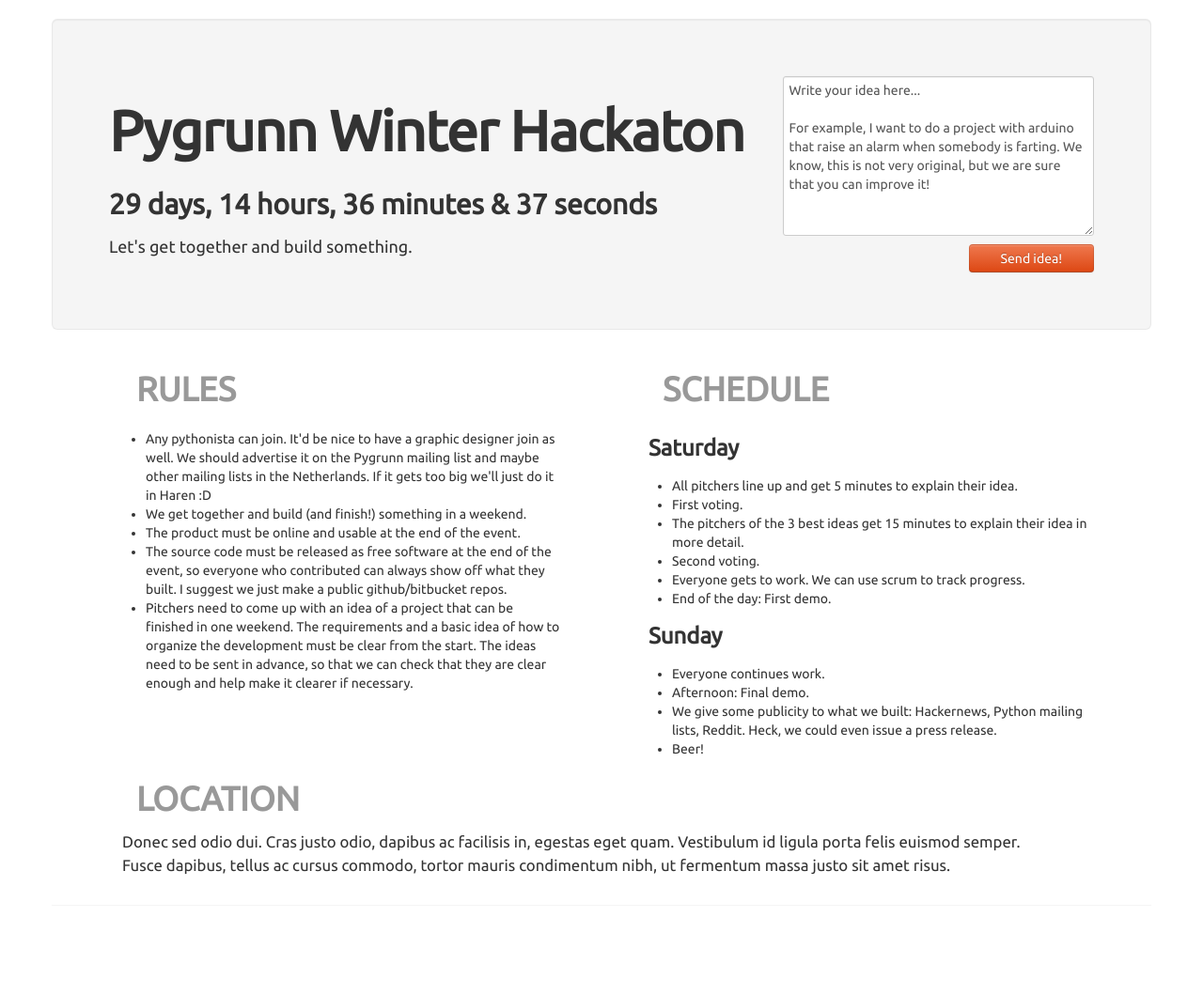
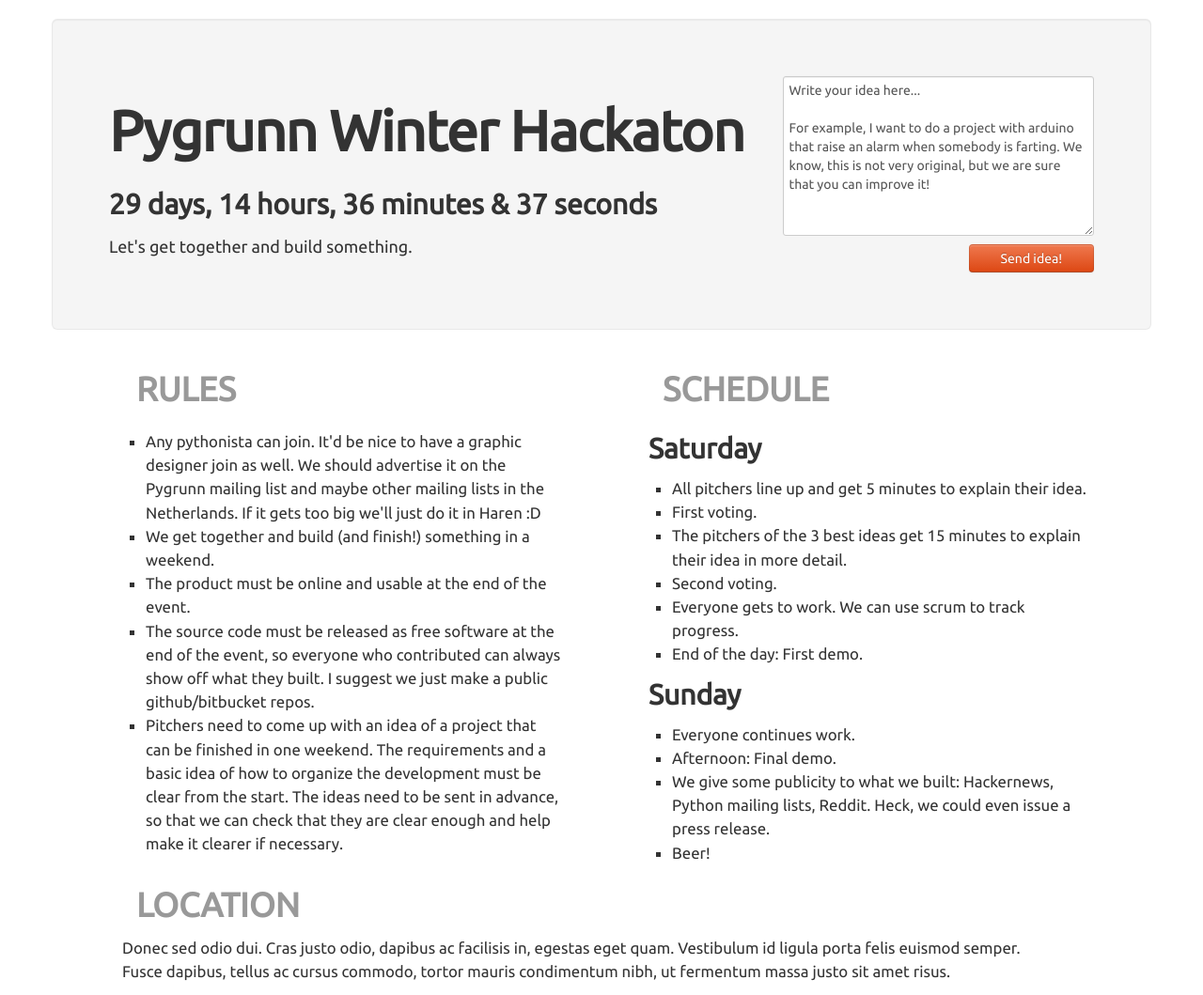
Before and after one commit to grimborg/hackatonweb, a plain HTML site: page index.html in a window 1280 px wide. Shown: the whole page at 94% size. Before the commit the page ends 1005 px from the top, so only its background shows below. Drawn offline with nearby package versions, Linux system fonts and the light colour scheme.

Commit message:
Some changes

```diff
--- a/index.html
+++ b/index.html
@@ -14,10 +14,11 @@
         padding-top: 20px;
         padding-bottom: 20px;
       }
-      p {
+      p, li {
         line-height: 1.5em;
         font-size: 1.2em;
       }
+      li { list-style-type: square; }
     </style>
     <link href="assets/css/bootstrap-responsive.min.css" rel="stylesheet">
 
@@ -84,13 +85,14 @@ For example, I want to do a project with arduino that raise an alarm when somebo
           <div class="span" style="width:30px;"></div>
         <div class="span5">
             <div class="nav-header"><h1>Schedule</h1></div>
-            <h3>Saturday</h3>
+            <h2>Saturday</h2>
             <ul><li>All pitchers line up and get 5 minutes to explain their
                 idea.</li><li>First voting.</li><li>The pitchers of the 3 best
                 ideas get 15 minutes to explain their idea in more
                 detail.&nbsp;</li><li>Second voting.</li> <li>Everyone gets to
                 work. We can use scrum to track progress.</li><li>End of the
-                day: First demo.</li></ul> <h3>Sunday</h3><ul><li>Everyone
+                day: First demo.</li></ul>
+              <h2>Sunday</h2><ul><li>Everyone
                 continues work.</li><li>Afternoon: Final
                 demo.</li><li>We give some publicity to what
                 we built: Hackernews, Python mailing lists, Reddit. Heck, we could
```
